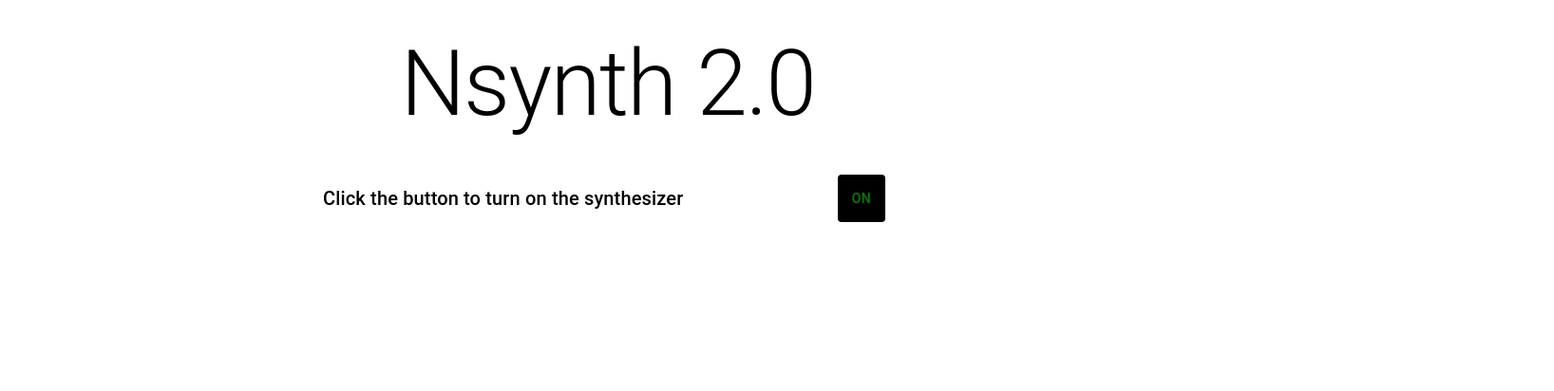
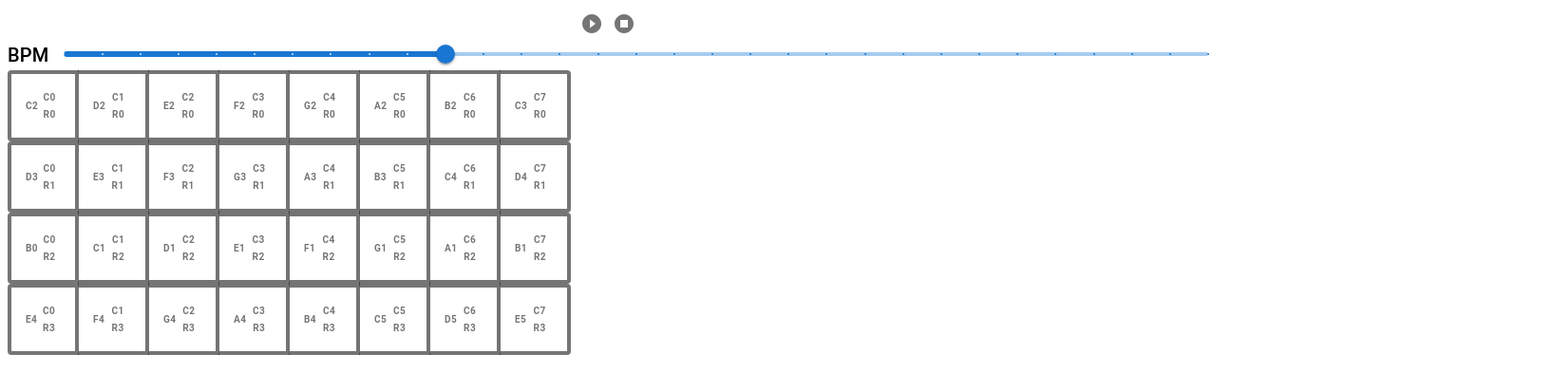
Before and after one commit to akshara-sun/nsynth-2.0, a React (Create React App) app: page /sequencer in a window 1280 px wide. Shown: the top 412 px of the page at 95% size, 1636 px wide, since content can reach past the window. Built offline with nearby package versions, Linux system fonts and the light colour scheme.

Commit message:
cleanups

```diff
--- a/package.json
+++ b/package.json
@@ -12,6 +12,7 @@
     "@testing-library/user-event": "^13.5.0",
     "react": "^18.2.0",
     "react-dom": "^18.2.0",
+    "react-router-dom": "^6.4.5",
     "react-scripts": "5.0.1",
     "tone": "^14.7.77",
     "web-vitals": "^2.1.4"
--- a/src/components/Sequencer/Sequencer.js
+++ b/src/components/Sequencer/Sequencer.js
@@ -3,54 +3,62 @@ import { Box, Grid, ToggleButtonGroup, ToggleButton } from "@mui/material";
 import * as Tone from "tone";
 import MainControls from "./MainControls";
 
-const Sequencer = () => {
-  const [selectedSounds, setSelectedSounds] = useState(() => []);
-  const [isPlaying, setIsPlaying] = useState(false);
-  const [tempo, setTempo] = useState(120);
-
-  const sequencerSounds = [
+const availableSounds = [
   {
     id: 1,
-      name: "Duo",
-      synth: new Tone.DuoSynth().toDestination(),
     notes: ["C2", "D2", "E2", "F2", "G2", "A2", "B2", "C3"],
   },
   {
     id: 2,
-      name: "Mono",
-      synth: new Tone.MonoSynth().toDestination(),
     notes: ["D3", "E3", "F3", "G3", "A3", "B3", "C4", "D4"],
   },
   {
     id: 3,
-      name: "Membrane",
-      synth: new Tone.MembraneSynth().toDestination(),
     notes: ["B0", "C1", "D1", "E1", "F1", "G1", "A1", "B1"],
   },
   {
     id: 4,
-      name: "FMSynth",
-      synth: new Tone.FMSynth().toDestination(),
     notes: ["E4", "F4", "G4", "A4", "B4", "C5", "D5", "E5"],
   },
 ];
 
-  const handleSoundSelection = (event, newSounds) => {
-    setSelectedSounds(newSounds);
-  };
+const Sequencer = () => {
+  // keeps track of user selection
+  const [sounds, setSounds] = useState(() => []);
+  // playing state  of sequencer
+  const [isPlaying, setIsPlaying] = useState(false);
+  // tempo of sequencer
+  const [tempo, setTempo] = useState(120);
+  // keeps track of which sounds are selected per beat
+  const [selectedSoundsPerBeat, setSelectedSoundsPerBeat] = useState([
+    [],
+    [],
+    [],
+    [],
+    [],
+    [],
+    [],
+    [],
+  ]);
 
-  const handlePlaySequence = () => {
-    Tone.Transport.bpm.value = tempo;
-    setIsPlaying(true);
-    sequencerSounds.forEach((sound) => {
-      const sequence = new Tone.Sequence((time, note) => {
+  const handleSoundSelection = (e, newSounds) => {
+    setSounds(newSounds);
+    newSounds.forEach((note) => {
+      availableSounds.forEach((sound) => {
         if (sound.notes.includes(note)) {
-          sound.synth.triggerAttackRelease(note, "8n", time);
+          const noteIndex = sound.notes.indexOf(note);
+          const newSelectedSoundsPerBeat = [...selectedSoundsPerBeat];
+          if (!newSelectedSoundsPerBeat[noteIndex].includes(note)) {
+            newSelectedSoundsPerBeat[noteIndex].push(note);
+          } else {
+            newSelectedSoundsPerBeat[noteIndex] = newSelectedSoundsPerBeat[
+              noteIndex
+            ].filter((sound) => sound !== note);
           }
-      }, selectedSounds).start(0);
-      sequence.loop = true;
+          setSelectedSoundsPerBeat(newSelectedSoundsPerBeat);
+        }
       });
-    Tone.Transport.start();
+    });
   };
 
   const handlePauseSequence = () => {
@@ -69,33 +77,44 @@ const Sequencer = () => {
         <MainControls
           BPM={tempo}
           isPlaying={isPlaying}
-          onPlay={handlePlaySequence}
+          // onPlay={handlePlaySequence}
           onPause={handlePauseSequence}
           onStop={handleStopSequence}
           onBPMChange={(e, newTempo) => setTempo(newTempo)}
         />
       </Grid>
       <Grid item xs={12}>
-        {sequencerSounds.map((sound) => (
-          <Box key={sound.id}>
+        {
+          // each ToggleButtonGroup is a row of notes
+          // rIndex is the row index
+          availableSounds.map((sound, rIndex) => (
+            <Box key={rIndex}>
               <ToggleButtonGroup
                 size="large"
-              value={selectedSounds}
+                value={sounds}
                 onChange={handleSoundSelection}>
-              {sound.notes.map((note) => (
+                {
+                  // each button represents a note
+                  // cIndex is the column index
+                  sound.notes.map((note, cIndex) => (
                     <ToggleButton
                       disableRipple={true}
-                  key={note}
+                      key={cIndex}
                       value={note}
                       sx={{
                         height: 75,
                         width: 75,
-                  }}
-                />
-              ))}
+                        border: 4,
+                      }}>
+                      <h6>{note}</h6>
+                      <h6>{`C${cIndex} R${rIndex}`}</h6>
+                    </ToggleButton>
+                  ))
+                }
               </ToggleButtonGroup>
             </Box>
-        ))}
+          ))
+        }
       </Grid>
     </Grid>
   );
--- a/src/index.js
+++ b/src/index.js
@@ -1,13 +1,19 @@
 import React from "react";
-import ReactDOM from "react-dom/client";
+import ReactDOM from "react-dom";
+import { BrowserRouter, Routes, Route } from "react-router-dom";
+import Sequencer from "./components/Sequencer/Sequencer";
 import App from "./pages/App";
 import reportWebVitals from "./reportWebVitals";
 
-const root = ReactDOM.createRoot(document.getElementById("root"));
-root.render(
-  <React.StrictMode>
-    <App />
-  </React.StrictMode>
+const rootElement = document.getElementById("root");
+ReactDOM.render(
+  <BrowserRouter>
+    <Routes>
+      <Route path="/" element={<App />} />
+      <Route path="/sequencer" element={<Sequencer />} />
+    </Routes>
+  </BrowserRouter>,
+  rootElement
 );
 
 // If you want to start measuring performance in your app, pass a function
--- a/src/pages/App.js
+++ b/src/pages/App.js
@@ -1,10 +1,11 @@
 import React, { useState } from "react";
-import { Box, Container, ToggleButton, Typography } from "@mui/material";
+import { Box, Container, Typography } from "@mui/material";
 import Piano from "../components/Piano";
 import Sequencer from "../components/Sequencer/Sequencer";
 import DrumPads from "../components/DrumPads";
 import { NATURAL_NOTES, SHARP_NOTES } from "../constants/NOTES";
 import { DRUM_SOUNDS } from "../constants/DRUM_SOUNDS";
+import AppHeader from "./AppHeader";
 import * as Tone from "tone";
 
 const App = () => {
@@ -16,7 +17,7 @@ const App = () => {
       await Tone.start();
       console.log("audio is ready");
     } else {
-      await Tone.Transport.stop();
+      Tone.Transport.stop();
       console.log("audio is off");
     }
   };
@@ -26,37 +27,11 @@ const App = () => {
       <Typography variant="h1" align="center" sx={{ my: 4 }}>
         Nsynth 2.0
       </Typography>
-      <Box
-        sx={{
-          display: "flex",
-          justifyContent: isOn ? "flex-end" : "space-between",
-          alignItems: "center",
-        }}>
-        {!isOn && (
-          <Typography variant="h6" align="center">
-            Click the button to turn on the synthesizer
-          </Typography>
-        )}
-        <ToggleButton
-          value="check"
-          onClick={handleStartSynth}
-          sx={{
-            width: 50,
-            height: 50,
-            m: 1,
-            backgroundColor: isOn ? "grey" : "black",
-            "&:hover": {
-              backgroundColor: "beige",
-            },
-            color: isOn ? "black" : "green",
-          }}>
-          {isOn ? "Off" : "On"}
-        </ToggleButton>
-      </Box>
+      <AppHeader isOn={isOn} onStartSynth={handleStartSynth} />
       <Box sx={{ visibility: isOn ? "visible" : "hidden" }}>
+        <Sequencer />
         <DrumPads sounds={DRUM_SOUNDS} />
         <Piano whiteKeys={NATURAL_NOTES} blackKeys={SHARP_NOTES} />
-        <Sequencer />
       </Box>
     </Container>
   );
--- /dev/null
+++ b/src/pages/AppHeader.js
@@ -0,0 +1,36 @@
+import React from "react";
+import { Box, ToggleButton, Typography } from "@mui/material";
+
+const AppHeader = ({ isOn, onStartSynth }) => {
+  return (
+    <Box
+      sx={{
+        display: "flex",
+        justifyContent: isOn ? "flex-end" : "space-between",
+        alignItems: "center",
+      }}>
+      {!isOn && (
+        <Typography variant="h6" align="center">
+          Click the button to turn on the synthesizer
+        </Typography>
+      )}
+      <ToggleButton
+        value="check"
+        onClick={onStartSynth}
+        sx={{
+          width: 50,
+          height: 50,
+          m: 1,
+          backgroundColor: isOn ? "grey" : "black",
+          "&:hover": {
+            backgroundColor: "beige",
+          },
+          color: isOn ? "black" : "green",
+        }}>
+        {isOn ? "Off" : "On"}
+      </ToggleButton>
+    </Box>
+  );
+};
+
+export default AppHeader;
```
Also changed, not shown: 1 other file (tests, documents, lock files or other folders). Lines whose indentation alone changed are shown as unchanged.
